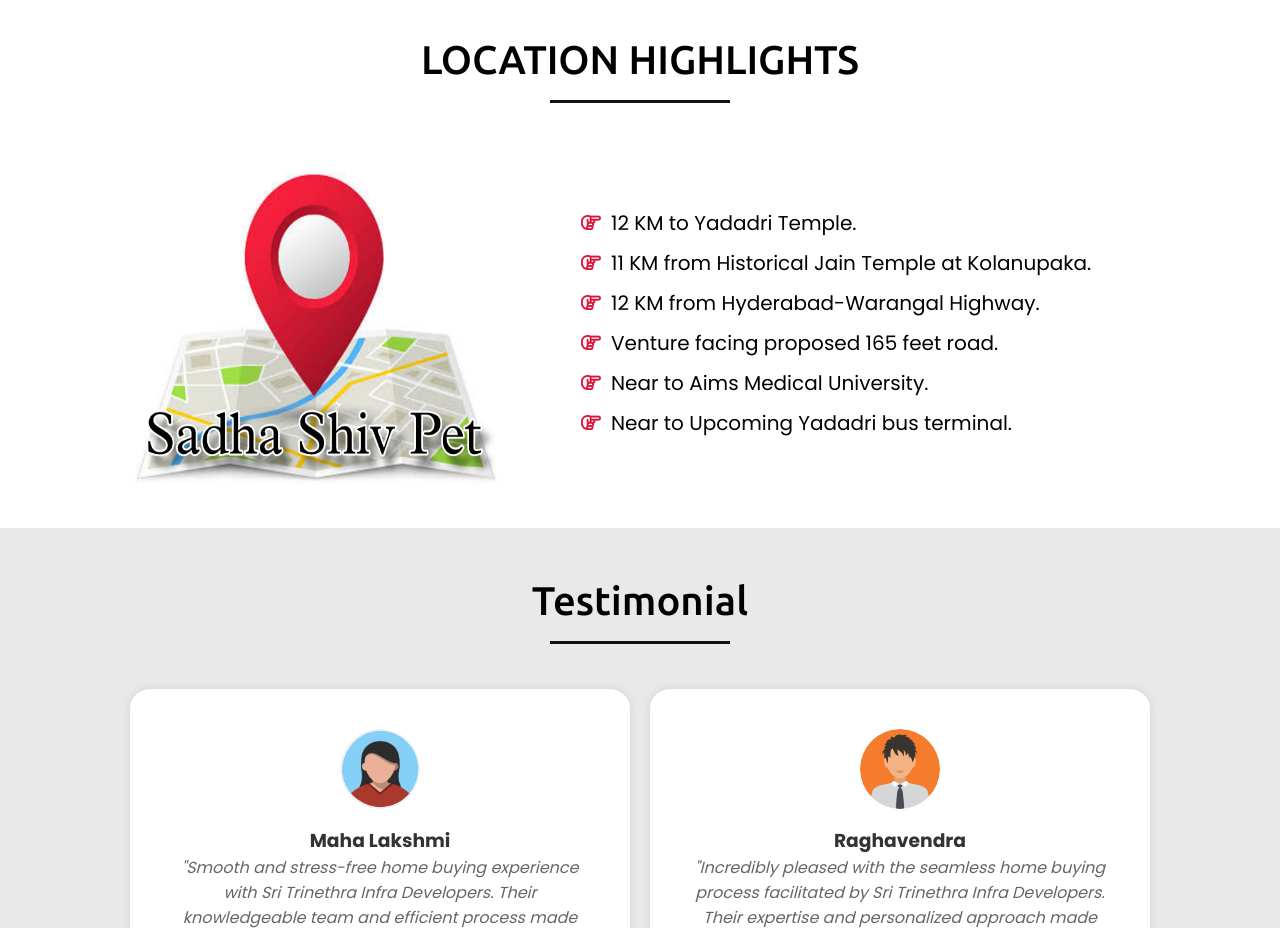
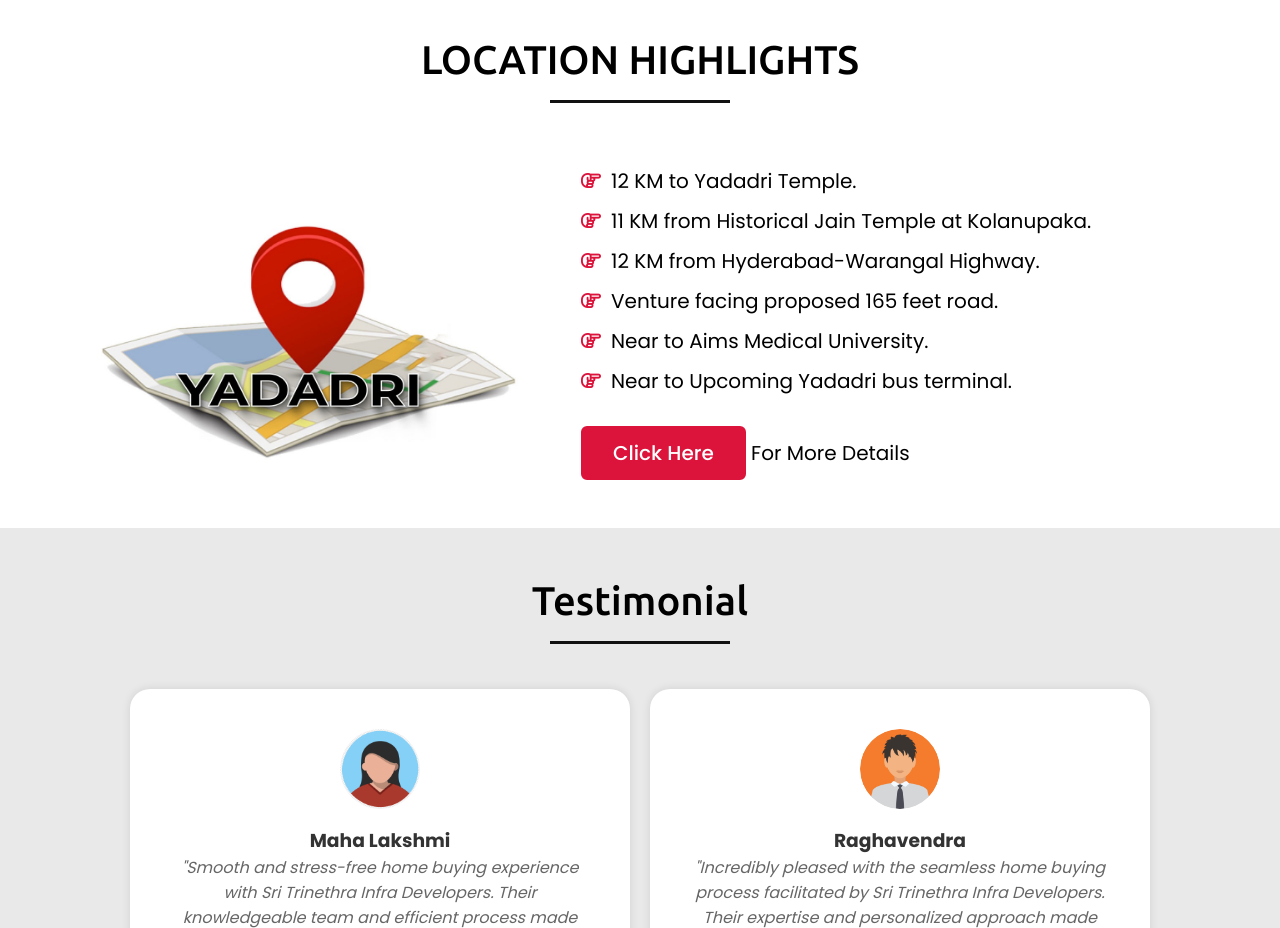
Before and after one commit to BhanuAkash/Green-Meadows, a plain HTML site: page index.html in a window 1280 px wide. Shown: the part 3880-4808 px from the top of the page. Drawn offline with nearby package versions, Linux system fonts and the light colour scheme.

Commit message:
index.html

```diff
--- a/index.html
+++ b/index.html
@@ -242,7 +242,7 @@
             <h2 class="title">LOCATION HIGHLIGHTS</h2>
             <div class="about-content none">
                 <div class="column left">
-                    <img src="images/location.jpg" alt="">
+                    <img src="images/location yadadri.jpeg" alt="">
                 </div>
                 <div class="column right">
                     <!-- <div class="text">I'm Prakash and I'm a <span class="typing-2"></span></div> -->
@@ -271,6 +271,9 @@
                     <div class="bullet">
                         <i class="fa-regular fa-hand-point-right"></i>
                         <p>Near to Upcoming Yadadri bus terminal.</p>
+                    </div>
+                    <div class="click-here">
+                        <p class="chp" id="chp-mobile"><a class="click-here-button" href="#contact">Click Here</a> For More Details</p>
                     </div>
                     <!-- <a href="#">Download Brochure</a> -->
                 </div>
```
